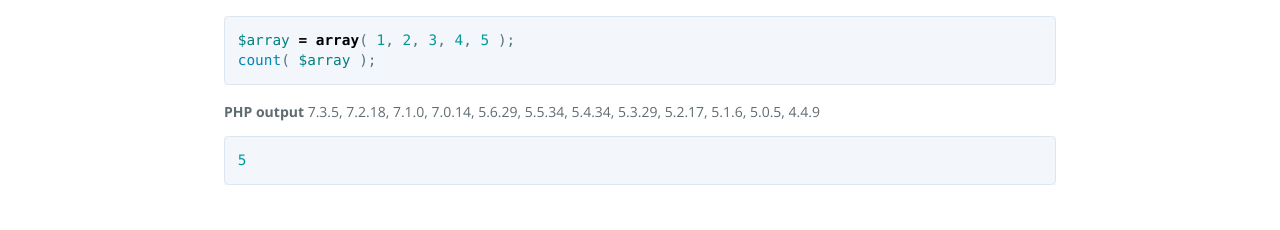
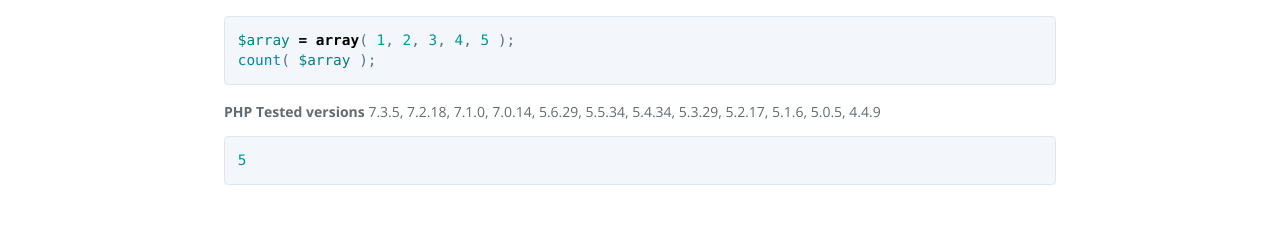
Before and after one commit to dhayalramk/dhayalramk.github.io, a Jekyll site: the page built from PHP/FuncationReference/VariableAndTypeRelatedExtensions/Arrays/ArrayFunctions/count.md, in a window 1280 px wide. Shown: the part 1176-1406 px from the top of the page. Built offline with Jekyll 4.4.1, drawn with Linux system fonts in a browser that asks for light colours; our own code applies the rules of GitHub Pages for plain Markdown files.

Commit message:
Adding PHP multiple versions

````diff
--- a/PHP/FuncationReference/VariableAndTypeRelatedExtensions/Arrays/ArrayFunctions/count.md
+++ b/PHP/FuncationReference/VariableAndTypeRelatedExtensions/Arrays/ArrayFunctions/count.md
@@ -40,7 +40,7 @@
 count( $array );
 ```
 
-**PHP output** 7.3.5, 7.2.18, 7.1.0, 7.0.14, 5.6.29, 5.5.34, 5.4.34, 5.3.29, 5.2.17, 5.1.6, 5.0.5, 4.4.9
+**PHP Tested versions** 7.3.5, 7.2.18, 7.1.0, 7.0.14, 5.6.29, 5.5.34, 5.4.34, 5.3.29, 5.2.17, 5.1.6, 5.0.5, 4.4.9
 
 ```php
 5
````
